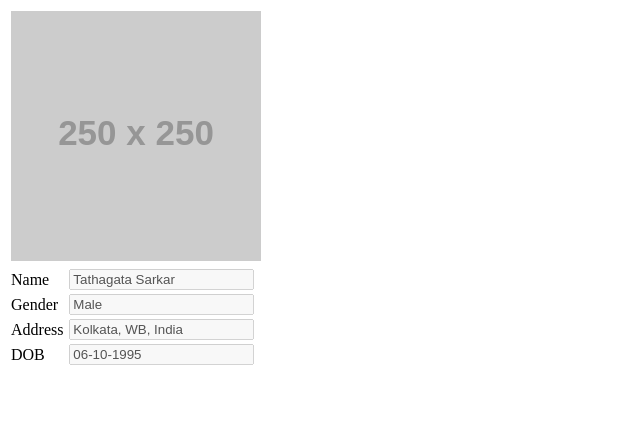
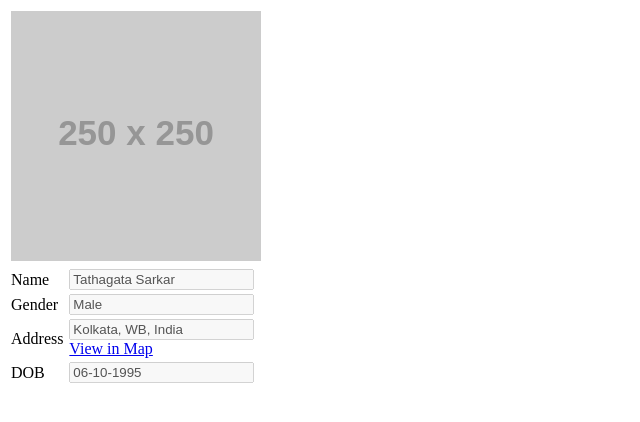
Before and after one commit to itstathagatasarkar/TeamInfoTool, a plain HTML site: page team-member-detail.html in a window 1280 px wide. Shown: the whole page, without its empty margins (0-640 px from the left). Drawn offline with Linux system fonts and the light colour scheme; placeholder pictures from the web are drawn by us.

Commit message:
Added Location link to Team Member's Detail page.

```diff
--- a/team-member-detail.html
+++ b/team-member-detail.html
@@ -23,7 +23,11 @@
             </tr>
             <tr>
                 <td>Address</td>
-                <td><input type="text" disabled value="Kolkata, WB, India"></td>
+                <td>
+                    <input type="text" disabled value="Kolkata, WB, India">
+                    <br>
+                    <a href="location.html">View in Map</a>
+                </td>
             </tr>
             <tr>
                 <td>DOB</td>
```
